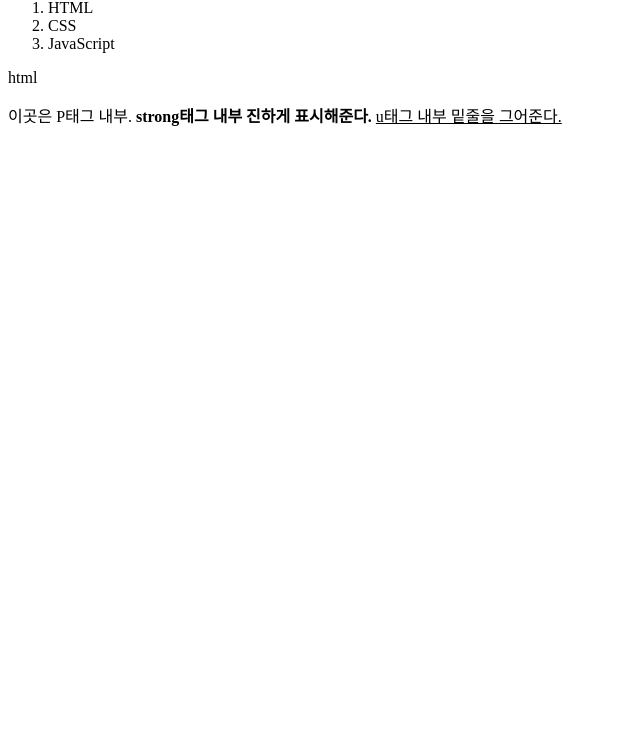
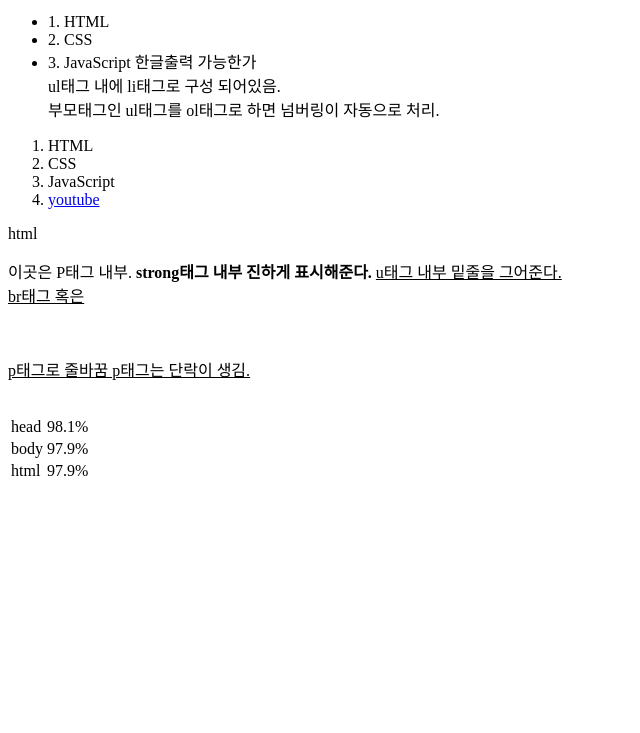
Before and after one commit to khj1192/Coding_Everybody, a plain HTML site: page index.html in a window 1280 px wide. Shown: the part 67-800 px from the top of the page, without its empty margins (0-640 px from the left). Drawn offline with Linux system fonts and the light colour scheme.

Commit message:
내용추가
HTML태그종류

```diff
--- a/index.html
+++ b/index.html
@@ -1,13 +1,54 @@
-<h1>WEB</h1>
+<!DOCTYPE html>
+<html lang="en">
+<head>
+    <meta charset="UTF-8">
+    <meta http-equiv="X-UA-Compatible" content="IE=edge">
+    <meta name="viewport" content="width=device-width, initial-scale=1.0">
+    <title>Web1-html</title>
+    <h1>WEB</h1>
+</head>
+<body>
+
+
+    <ul>
+        <li> 1. HTML</li>
+        <li> 2. CSS</li>
+        <li> 3. JavaScript 한글출력 가능한가</li>
+        ul태그 내에 li태그로 구성 되어있음. <br>
+        부모태그인 ul태그를 ol태그로 하면 넘버링이 자동으로 처리.
+</ul>
+
 <ol>
     <li>HTML</li>
     <li>CSS</li>
     <li>JavaScript</li>
+    <li><a href="https://www.youtube.com/">youtube</a></li>
 </ol>
 html
 <p>
     이곳은 P태그 내부.
     <strong>strong태그 내부 진하게 표시해준다.</strong>
-    <u>u태그 내부 밑줄을 그어준다.</u>
+    <u>
+        u태그 내부 밑줄을 그어준다.
+        <br> br태그 혹은
+        <P style="margin-top: 50px;">p태그로 줄바꿈 p태그는 단락이 생김.</P>
+        <img src="">
+    </u>
+    <table>
+        <tr>
+            <td>head</td>
+            <td>98.1%</td>
+        </tr>
+        <tr>
+            <td>body</td>
+            <td>97.9%</td>
+        </tr>
+        <tr>
+            <td>html</td>
+            <td>97.9%</td>
+        </tr>
+    </table>
 
 </p>
+</body>
+</html>
```
